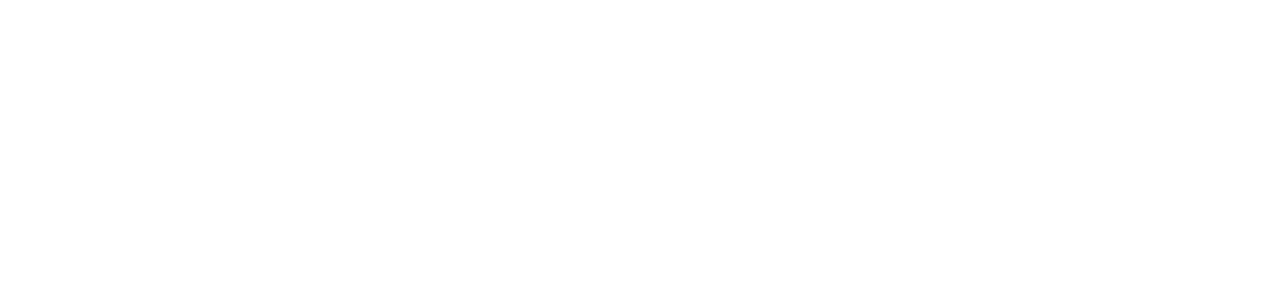
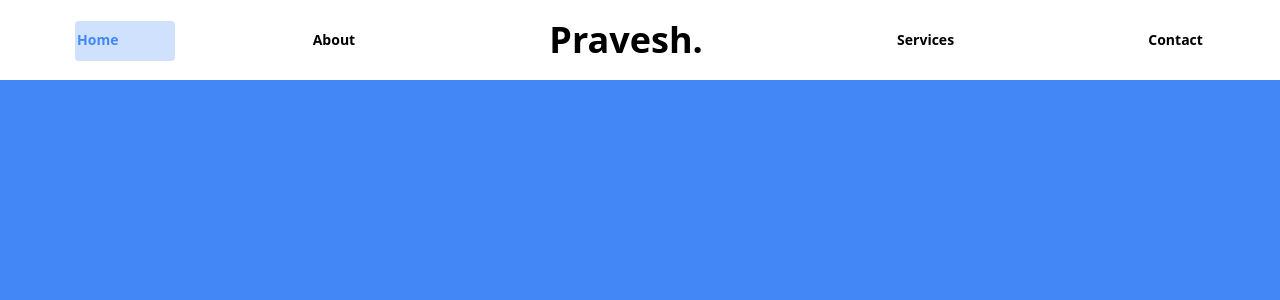
Before and after one commit to praveshScube/random-site, a React (Create React App) app: page /home in a window 1280 px wide. Before the commit this address had no page. Shown: the top 300 px of the page. Built offline with nearby package versions, Linux system fonts and the light colour scheme.

Commit message:
added nav bar

```diff
--- a/package.json
+++ b/package.json
@@ -12,6 +12,7 @@
     "@types/node": "^16.18.43",
     "@types/react": "^18.2.21",
     "@types/react-dom": "^18.2.7",
+    "gsap": "^3.12.2",
     "moment": "^2.29.4",
     "node-sass": "^9.0.0",
     "react": "^18.2.0",
--- a/src/App.tsx
+++ b/src/App.tsx
@@ -1,11 +1,21 @@
 import { Routes, Route } from 'react-router-dom';
 import Home from './components/Home/Home';
+import NavBar from './components/Home/NavBar';
+import About from './components/About/About';
+import Services from './components/Services/Services';
+import Contact from './components/Contact/Contact';
 
 function App() {
   return (
+    <>
+    <NavBar/>
     <Routes>
-      <Route path="/" element={<Home />} />
+      <Route path="/home" element={<Home />} />
+      <Route path="/about" element={<About />} />
+      <Route path="/services" element={<Services />} />
+      <Route path="/contact" element={<Contact />} />
     </Routes>
+    </>
   );
 }
 
--- /dev/null
+++ b/src/components/About/About.tsx
@@ -0,0 +1,9 @@
+import React from 'react'
+
+const About = () => {
+  return (
+    <div className="h-screen bg-[#0ff288]"></div>
+  )
+}
+
+export default About
--- /dev/null
+++ b/src/components/Contact/Contact.tsx
@@ -0,0 +1,9 @@
+import React from 'react'
+
+const Contact = () => {
+  return (
+    <div className="h-screen bg-[#ffcc41]"></div>
+  )
+}
+
+export default Contact
--- a/src/components/Home/Home.tsx
+++ b/src/components/Home/Home.tsx
@@ -1,9 +1,7 @@
-import React from 'react'
-
 const Home = () => {
   return (
-    <div>Home</div>
-  )
-}
+   <div className="h-screen bg-[#4287f5]"></div>
+  );
+};
 
-export default Home
+export default Home;
--- /dev/null
+++ b/src/components/Home/NavBar.tsx
@@ -0,0 +1,75 @@
+import React, { useEffect, useState } from "react";
+import { gsap } from "gsap";
+import { Link, NavLink } from "react-router-dom";
+
+const NavBar = () => {
+  const [navIndex, setNavIndex] = useState(0 as number);
+
+  useEffect(() => {
+    gsap.to(".active-nav", {
+      xPercent:
+        navIndex === 3
+          ? navIndex * 324
+          : navIndex === 4
+          ? navIndex * 317
+          : navIndex * 285,
+      backgroundColor: `${
+        navIndex === 0
+          ? "#4287f5"
+          : navIndex === 1
+          ? "#0ff288"
+          : navIndex === 3
+          ? "#ff5445"
+          : "#ffcc41"
+      }`,
+      duration: 0.8,
+    });
+  }, [navIndex]);
+
+  const changeNavIndex = (index: number) => {
+    setNavIndex(index);
+  };
+
+  return (
+    <nav className="w-full h-[80px] pt-5 bg-white">
+      <div
+        className={`w-full h-10 relative flex flex-row justify-around items-center gap-10`}
+      >
+        <div
+          className={`w-[100px] opacity-25 h-10 absolute top-[1px] left-[75px] active-nav rounded`}
+        ></div>
+        <NavLink
+          className={`font-bold text-sm cursor-pointer p-2 ${navIndex == 0 ? 'text-[#4287f5] delay-500': ''}`}
+          onClick={() => changeNavIndex(0)}
+          to={'/home'}
+        >
+          Home
+        </NavLink>
+        <NavLink
+          className={`font-bold text-sm cursor-pointer p-2 ${navIndex == 1 ? 'text-[#3ad28b] delay-500': ''}`}
+          onClick={() => changeNavIndex(1)}
+          to={'/about'}
+        >
+          About
+        </NavLink>
+        <p className={`font-black text-4xl cursor-pointer p-2`}>Pravesh.</p>
+        <NavLink
+          className={`font-bold text-sm cursor-pointer p-2 ${navIndex == 3 ? 'text-[#ff5445] delay-500': ''}`}
+          onClick={() => changeNavIndex(3)}
+          to={'/services'}
+        >
+          Services
+        </NavLink>
+        <NavLink
+          className={`font-bold text-sm cursor-pointer p-2 ${navIndex == 4 ? 'text-[#ffcc41] delay-500': ''}`}
+          onClick={() => changeNavIndex(4)}
+          to={'/contact'}
+        >
+          Contact
+        </NavLink>
+      </div>
+    </nav>
+  );
+};
+
+export default NavBar;
--- /dev/null
+++ b/src/components/Services/Services.tsx
@@ -0,0 +1,9 @@
+import React from 'react'
+
+const Services = () => {
+  return (
+    <div className="h-screen bg-[#ff5445]"></div>
+  )
+}
+
+export default Services
--- a/src/index.css
+++ b/src/index.css
@@ -1,13 +1,3 @@
-body {
-  margin: 0;
-  font-family: -apple-system, BlinkMacSystemFont, 'Segoe UI', 'Roboto', 'Oxygen',
-    'Ubuntu', 'Cantarell', 'Fira Sans', 'Droid Sans', 'Helvetica Neue',
-    sans-serif;
-  -webkit-font-smoothing: antialiased;
-  -moz-osx-font-smoothing: grayscale;
-}
-
-code {
-  font-family: source-code-pro, Menlo, Monaco, Consolas, 'Courier New',
-    monospace;
-}
+@tailwind base;
+@tailwind components;
+@tailwind utilities;
--- a/src/styles/main.scss
+++ /dev/null
@@ -1,3 +0,0 @@
-@import 'tailwindcss/base';
-@import 'tailwindcss/components';
-@import 'tailwindcss/utilities';
--- a/tailwind.config.js
+++ b/tailwind.config.js
@@ -1,6 +1,7 @@
 /** @type {import('tailwindcss').Config} */
 module.exports = {
-  content: [],
+  enabled: true,
+  content: ["./src/**/*.{js,jsx,ts,tsx}", "./public/index.html"],
   theme: {
     extend: {},
   },
```
Also changed, not shown: 1 other file (tests, documents, lock files or other folders).
